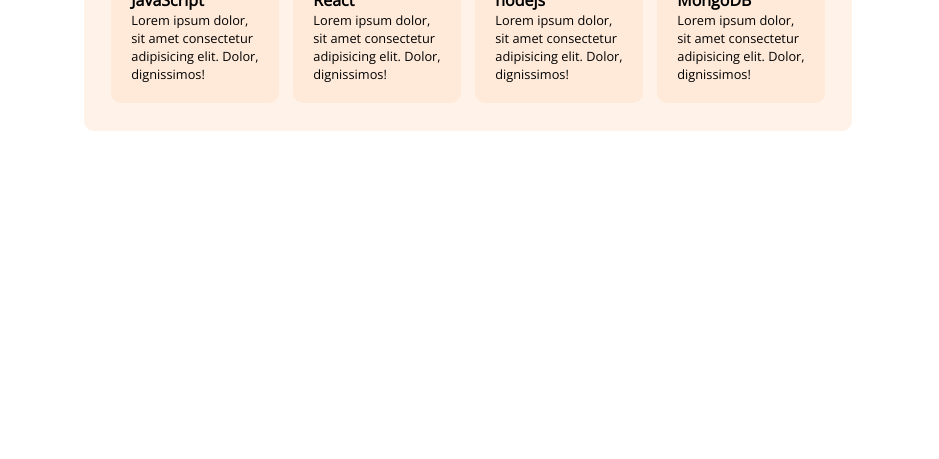
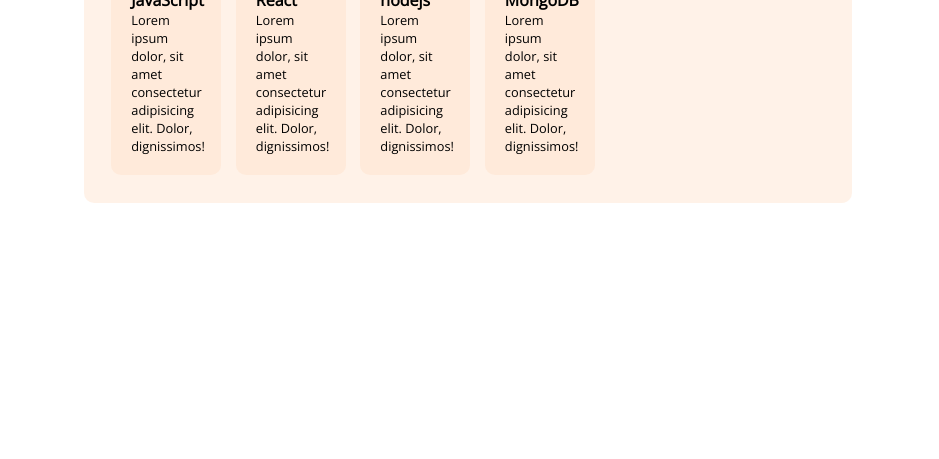
Before and after one commit to Iftekhar16/Practice-Portfolio-module-2, a plain HTML site: page index.html in a window 1280 px wide. Shown: the part 557-1016 px from the top of the page, without its empty margins (172-1111 px from the left). Before the commit the page ends 944 px from the top, so only its background shows below. Drawn offline with nearby package versions, Linux system fonts and the light colour scheme.

Commit message:
added the resources

```diff
--- a/styles/styles.css
+++ b/styles/styles.css
@@ -40,8 +40,9 @@
     margin: 20%;
     border-radius: 10px;
     padding: 20px;
-    height: 10%;
-
+    height: auto;
+    flex-wrap: wrap;
+    width: auto;
 }
 
 .what-i-do-container-title{
@@ -53,6 +54,8 @@
     margin: 1%;
     background-color: rgba(255, 220, 192, 0.37);
     border-radius: 10px;
+    height: auto;
+    width: 70px;
 }
 
 .what-i-do-container-text{
```
